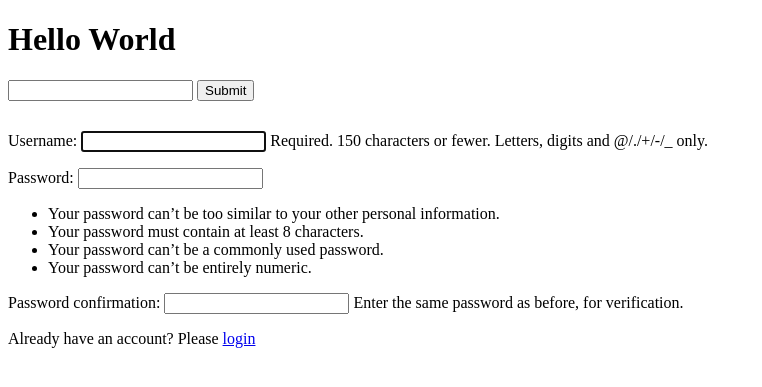
After one commit to piash222/inventory_management, a Django app: page /register/ in a window 1280 px wide. The commit adds this page. Shown: the top 387 px of the page, without its empty margins (0-762 px from the left). Run offline with Django 4.2, Linux system fonts and the light colour scheme.

Commit message:
Register a User via built in Model Form

```diff
--- a/accounts/views.py
+++ b/accounts/views.py
@@ -1,5 +1,6 @@
 from django.shortcuts import render, redirect
 from django.contrib.auth import authenticate, login, logout
+from django.contrib.auth.forms import UserCreationForm
 
 
 # Create your views here.
@@ -25,5 +26,9 @@ def logout_view(request):
 
 
 def register_view(request):
-    context = {}
-    return render(request, 'accounts/login.html')
+    form = UserCreationForm(request.POST or None)
+    if form.is_valid():
+        user_obj = form.save()
+        return redirect("/login")
+    context = {'form': form}
+    return render(request, 'accounts/register.html', context)
--- a/inventory_management/urls.py
+++ b/inventory_management/urls.py
@@ -22,5 +22,6 @@ urlpatterns = [
     path('admin/', admin.site.urls),
     path('login/', login_view),
     path('logout/', logout_view),
+    path('register/', register_view),
 
 ]
--- a/templates/accounts/login.html
+++ b/templates/accounts/login.html
@@ -18,6 +18,7 @@
                 </div>
                 <button type="submit">Login</button>
             </form>
+        <p>Need an account? Please <a href="/register">Register</a></p>
 
 
         </div>
--- /dev/null
+++ b/templates/accounts/register.html
@@ -0,0 +1,20 @@
+{% extends 'base.html' %}
+{% block content %}
+
+    {% if not request.user.is_authenticated %}
+        <div style="margin-top: 30px;">
+            <form action="" method="post">
+                {% csrf_token %}
+                {{ form.as_p }}
+            </form>
+        <p>Already have an account? Please <a href="/login">login</a></p>
+
+        </div>
+
+
+
+    {% else %}
+        <p>You are already logged in and can not register. Would you like to <a href="/logout">logout</a></p>
+    {% endif %}
+
+{% endblock %}
```
